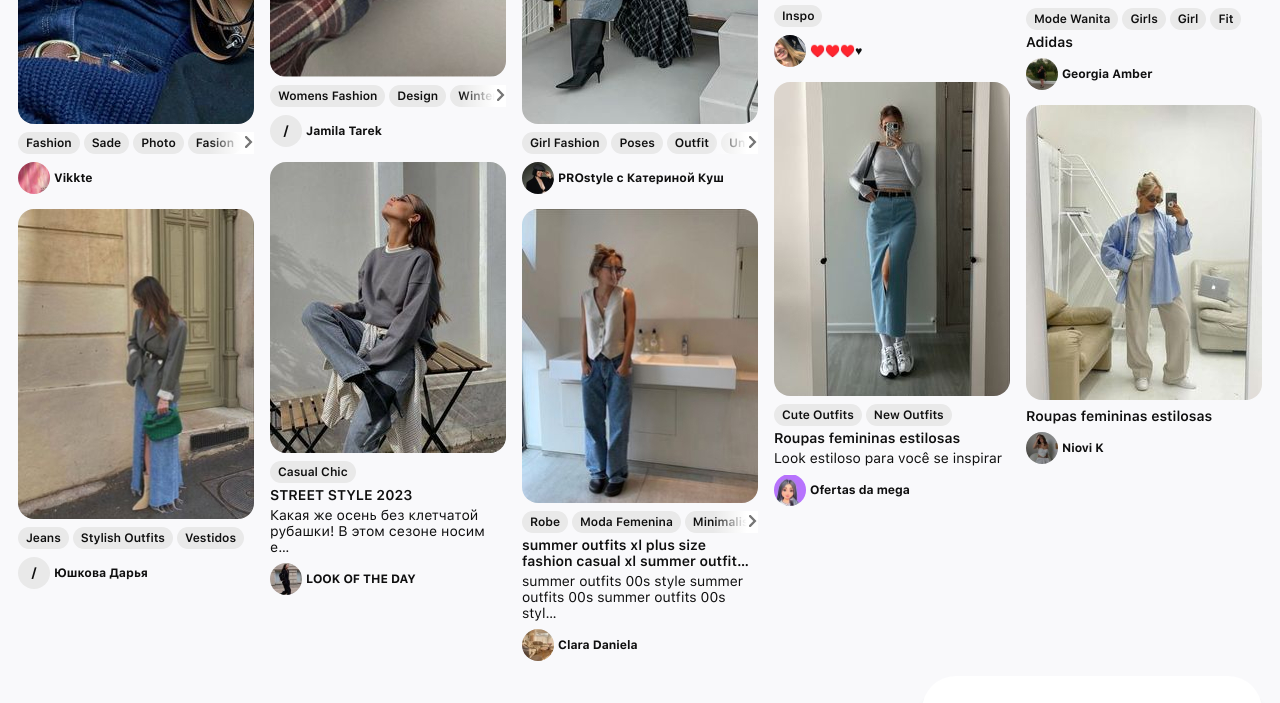
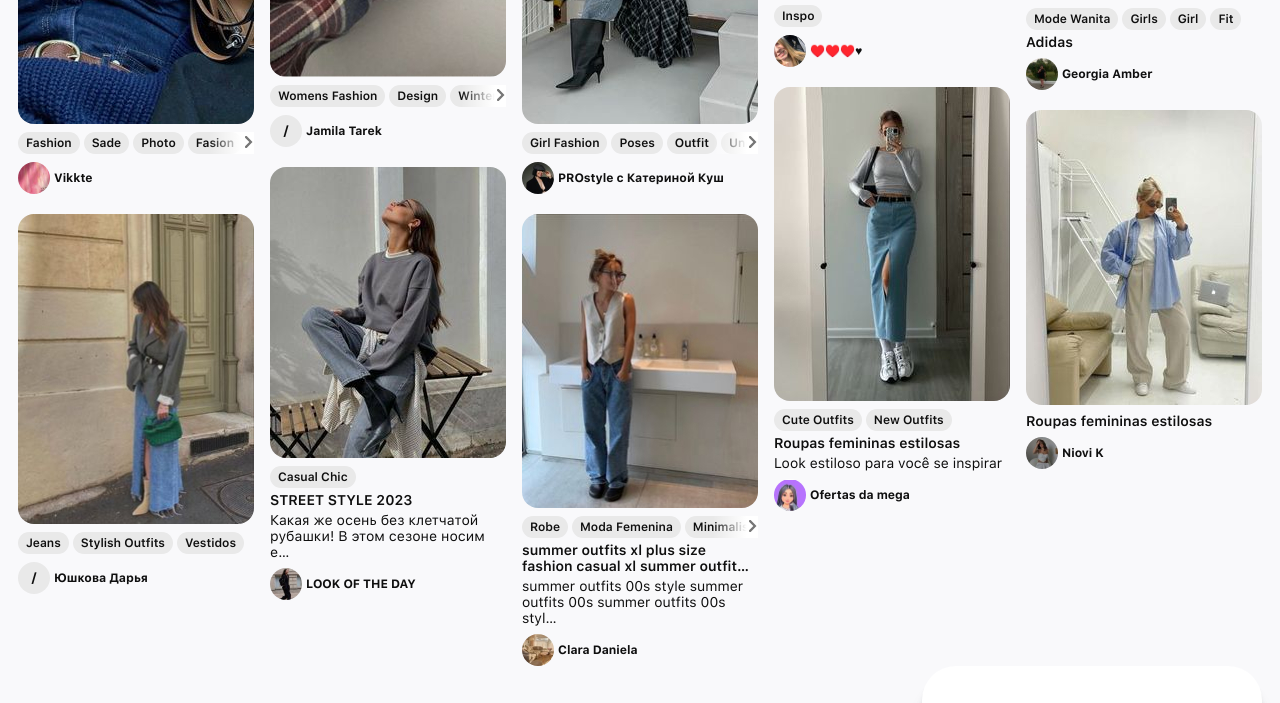
Before and after one commit to Andrey999K/Choise-old, a plain HTML site: page index.html in a window 1280 px wide. Shown: the part 1224-1927 px from the top of the page. Drawn offline with Linux system fonts and the light colour scheme.

Commit message:
fix: create self masonry grid

```diff
--- a/index.html
+++ b/index.html
@@ -179,8 +179,9 @@
           <p class="related__tab selected">Похожее</p>
           <p class="related__tab">С этим сочетается</p>
         </div>
-        <div class="related__grid grid" data-masonry='{ "itemSelector": ".grid-item", "columnWidth": 184, gutter: 8 }'>
+        <div class="related__grid grid">
           <div class="related__card grid-item related-card">
+            <div class="grid-item__container">
               <div class="related-card__images">
                 <div class="swiper-card swiper-card1">
                   <div class="swiper-wrapper">
@@ -217,7 +218,9 @@
                 </div>
               </div>
             </div>
+          </div>
           <div class="related__card grid-item related-card-other">
+            <div class="grid-item__container">
               <div class="related-card__images">
                 <div class="related-card-other__main-image">
                   <img src="./assets/img/card-images-1.jpg" alt="Чёрно-белое фото девушки">
@@ -252,7 +255,9 @@
                 </div>
               </div>
             </div>
+          </div>
           <div class="related__card grid-item related-card">
+            <div class="grid-item__container">
               <div class="related-card__images">
                 <div class="swiper-card swiper-card2">
                   <div class="swiper-wrapper">
@@ -289,7 +294,9 @@
                 </div>
               </div>
             </div>
+          </div>
           <div class="related__card grid-item related-card">
+            <div class="grid-item__container">
               <div class="related-card__images">
                 <div class="swiper-card swiper-card3">
                   <div class="swiper-wrapper">
@@ -326,7 +333,9 @@
                 </div>
               </div>
             </div>
+          </div>
           <div class="related__card grid-item related-card">
+            <div class="grid-item__container">
               <div class="related-card__images">
                 <div class="swiper-card swiper-card4">
                   <div class="swiper-wrapper">
@@ -359,6 +368,7 @@
                     <button class="related-card__likes-button">
                       <img src="./assets/img/like-card.svg" alt="like-card">
                     </button>
+                  </div>
                 </div>
               </div>
             </div>
@@ -475,6 +485,7 @@
         <h2 class="selection__title">Чойсы в подборке</h2>
         <div class="selection__grid grid-desktop">
           <div class="selection__card grid-item">
+            <div class="grid-item__container">
               <div class="selection__card-image">
                 <img src="./assets/img/selection-1.jpg" alt="selection">
               </div>
@@ -504,7 +515,9 @@
                 <span class="selection__card-user-nickname">Vikkte</span>
               </a>
             </div>
+          </div>
           <div class="selection__card grid-item">
+            <div class="grid-item__container">
               <div class="selection__card-image">
                 <img src="./assets/img/selection-2.jpg" alt="selection">
               </div>
@@ -531,7 +544,9 @@
                 <span class="selection__card-user-nickname">Jamila Tarek</span>
               </div>
             </div>
+          </div>
           <div class="selection__card grid-item">
+            <div class="grid-item__container">
               <div class="selection__card-image">
                 <img src="./assets/img/selection-3.jpg" alt="selection">
               </div>
@@ -561,7 +576,9 @@
                 <span class="selection__card-user-nickname">PROstyle с Катериной Куш</span>
               </div>
             </div>
+          </div>
           <div class="selection__card grid-item">
+            <div class="grid-item__container">
               <div class="selection__card-image">
                 <img src="./assets/img/selection-4.jpg" alt="selection">
               </div>
@@ -577,7 +594,9 @@
                 <span class="selection__card-user-nickname">️️♥️♥️♥️♥</span>
               </div>
             </div>
+          </div>
           <div class="selection__card grid-item">
+            <div class="grid-item__container">
               <div class="selection__card-image">
                 <img src="./assets/img/selection-5.jpg" alt="selection">
               </div>
@@ -603,7 +622,9 @@
                 <span class="selection__card-user-nickname">Georgia Amber</span>
               </a>
             </div>
+          </div>
           <div class="selection__card grid-item">
+            <div class="grid-item__container">
               <div class="selection__card-image">
                 <img src="./assets/img/selection-9.jpg" alt="selection">
               </div>
@@ -624,7 +645,9 @@
                 <span class="selection__card-user-nickname">Ofertas da mega</span>
               </a>
             </div>
+          </div>
           <div class="selection__card grid-item">
+            <div class="grid-item__container">
               <div class="selection__card-image">
                 <img src="./assets/img/selection-10.jpg" alt="selection">
               </div>
@@ -636,7 +659,9 @@
                 <span class="selection__card-user-nickname">Niovi K</span>
               </a>
             </div>
+          </div>
           <div class="selection__card grid-item">
+            <div class="grid-item__container">
               <div class="selection__card-image">
                 <img src="./assets/img/selection-7.jpg" alt="selection">
               </div>
@@ -654,7 +679,9 @@
                 <span class="selection__card-user-nickname">LOOK OF THE DAY</span>
               </a>
             </div>
+          </div>
           <div class="selection__card grid-item">
+            <div class="grid-item__container">
               <div class="selection__card-image">
                 <img src="./assets/img/selection-6.jpg" alt="selection">
               </div>
@@ -676,7 +703,9 @@
                 <span class="selection__card-user-nickname">Юшкова Дарья</span>
               </a>
             </div>
+          </div>
           <div class="selection__card grid-item">
+            <div class="grid-item__container">
               <div class="selection__card-image">
                 <img src="./assets/img/selection-8.jpg" alt="selection">
               </div>
@@ -707,6 +736,7 @@
             </div>
           </div>
         </div>
+      </div>
       <div class="join-qr">
         <div class="join-qr__avatar">
           <img src="./assets/img/avatar-qr.jpg" alt="avatar-qr">
@@ -721,7 +751,7 @@
   </div>
 
   <script src="./assets/libs/swiper-slider/swiper.min.js"></script>
-  <script src="./assets/libs/masonry-grid/masonry.pkgd.min.js"></script>
+<!--  <script src="./assets/libs/masonry-grid/masonry.pkgd.min.js"></script>-->
 
   <!-- Initialize SwiperMin -->
   <script>
--- a/main.js
+++ b/main.js
@@ -5,14 +5,14 @@ const popup = document.querySelector(".popup");
 const buttonNotNow = document.querySelector(".popup__button-not-now");
 
 const onPopupOpen = () => {
-  animationOn = true;
-  popupBg.classList.remove("hidden");
-  setTimeout(() => {
-    popupBg.classList.remove("hidden-popup");
-    popup.classList.remove("hide");
-  }, 1);
-  popupOpen = true;
-  setTimeout(() => animationOn = false, 1000);
+  // animationOn = true;
+  // popupBg.classList.remove("hidden");
+  // setTimeout(() => {
+  //   popupBg.classList.remove("hidden-popup");
+  //   popup.classList.remove("hide");
+  // }, 1);
+  // popupOpen = true;
+  // setTimeout(() => animationOn = false, 1000);
 };
 
 onPopupOpen();
@@ -38,52 +38,116 @@ buttonNotNow.addEventListener("click", () => {
   }
 });
 
+const findHighColumn = (heightColumns) => {
+  let high = heightColumns[0];
+  let numberColumn = 0;
+  for (let i = 1; i < heightColumns.length; i++) {
+    if (heightColumns[i] < high) {
+      high = heightColumns[i];
+      numberColumn = i
+    }
+  }
+  return { high, numberColumn };
+}
+
+const findLowColumn = (heightColumns) => {
+  let high = heightColumns[0];
+  for (let i = 1; i < heightColumns.length; i++) {
+    if (heightColumns[i] > high) {
+      high = heightColumns[i];
+    }
+  }
+  return high;
+}
+
+const masonryInit = (widthScreen) => {
+  let classGrid = "grid";
+  let columnWidth = 184.5;
+  let gap = 8;
+  let columnNumber = 2;
+  if (widthScreen >= 1280) {
+    classGrid = "grid-desktop";
+    columnWidth = 232;
+    gap = 20;
+    columnNumber = 5;
+  }
+  const gridItems = Array.from(document.querySelectorAll(`.${classGrid} .grid-item__container`));
+  let rowNumber = 0;
+  let heightColumns = [];
+  for (let i = 0; i < columnNumber; i++) {
+    heightColumns.push(gridItems[i].clientHeight);
+  }
+  for (let i = 1; i < gridItems.length; i++) {
+    rowNumber = Math.floor(i / columnNumber);
+    if (rowNumber === 0) {
+      gridItems[i].parentElement.style.top = "0px";
+      gridItems[i].parentElement.style.left = `${(columnWidth + gap) * (i % columnNumber)}px`;
+    } else {
+      const { high, numberColumn } = findHighColumn(heightColumns);
+      gridItems[i].parentElement.style.top = `${high + gap}px`;
+      gridItems[i].parentElement.style.left = `${(columnWidth + gap) * numberColumn}px`;
+      heightColumns[numberColumn] += gap + gridItems[i].clientHeight;
+    }
+    if (i === gridItems.length - 1) {
+      document.querySelector(`.${classGrid}`).style.height = `${findLowColumn(heightColumns)}px`;
+    }
+  }
+}
 
 // ИНИЦИАЛИЗАЦИЯ ПЛАВАЮЩЕЙ СЕТКИ
-document.addEventListener('DOMContentLoaded', function() {
-  const masonryInit = () => {
-    const grid = document.querySelector('.grid');
-    const containerWidth = grid.offsetWidth; // Получить ширину контейнера
-// Вычислить желаемую ширину столбца
-    const widthGrid =  (containerWidth - 8) / 2;
-    const masonry = new Masonry(grid, {
-      // options...
-      itemSelector: '.grid-item',
-      columnWidth: widthGrid,
-      gutter: 8,
-      transitionDuration: 0
-    });
+document.addEventListener('DOMContentLoaded', () => {
+  setTimeout(() => {
+    masonryInit(window.innerWidth);
+  }, 300);
+});
 
-    const gridDesktop = document.querySelector('.grid-desktop');
-    const containerWidthDesktop = gridDesktop.offsetWidth; // Получить ширину контейнера
-// Вычислить желаемую ширину столбца
-    const widthGridDesktop =  (containerWidthDesktop - 64) / 5;
-    const masonryDesktop = new Masonry(gridDesktop, {
-      // options...
-      itemSelector: '.grid-item',
-      columnWidth: widthGridDesktop,
-      gutter: 16,
-      transitionDuration: 0
-    });
-  };
+window.addEventListener('resize', () => {
+  masonryInit(window.innerWidth);
+});
 
-  masonryInit();
-
-  const images = document.querySelectorAll('.grid-item img');
-  let loadedImages = 0; // Счетчик загруженных изображений
-
-  function checkLoad() {
-    loadedImages++;
-
-    if (loadedImages === images.length) { // Проверка, все ли изображения загружены
-      // Выполнить желаемое действие после загрузки всех изображений
-      // console.log('Все изображения загружены!');
-      masonryInit();
-    }
-  }
-
-  images.forEach(image => {
-    console.log(image)
-    image.addEventListener('load', checkLoad);
-  });
-});
+  // console.log(gridItems)
+//   const masonryInit = () => {
+//     const grid = document.querySelector('.grid');
+//     const containerWidth = grid.offsetWidth; // Получить ширину контейнера
+// // Вычислить желаемую ширину столбца
+//     const widthGrid =  (containerWidth - 8) / 2;
+//     const masonry = new Masonry(grid, {
+//       // options...
+//       itemSelector: '.grid-item',
+//       columnWidth: widthGrid,
+//       gutter: 8,
+//       transitionDuration: 0
+//     });
+//
+//     const gridDesktop = document.querySelector('.grid-desktop');
+//     const containerWidthDesktop = gridDesktop.offsetWidth; // Получить ширину контейнера
+// // Вычислить желаемую ширину столбца
+//     const widthGridDesktop =  (containerWidthDesktop - 64) / 5;
+//     const masonryDesktop = new Masonry(gridDesktop, {
+//       // options...
+//       itemSelector: '.grid-item',
+//       columnWidth: widthGridDesktop,
+//       gutter: 16,
+//       transitionDuration: 0
+//     });
+//   };
+//
+//   masonryInit();
+//
+//   const images = document.querySelectorAll('.grid-item img');
+//   let loadedImages = 0; // Счетчик загруженных изображений
+//
+//   function checkLoad() {
+//     loadedImages++;
+//
+//     if (loadedImages === images.length) { // Проверка, все ли изображения загружены
+//       // Выполнить желаемое действие после загрузки всех изображений
+//       // console.log('Все изображения загружены!');
+//       masonryInit();
+//     }
+//   }
+//
+//   images.forEach(image => {
+//     console.log(image)
+//     image.addEventListener('load', checkLoad);
+//   });
--- a/styles.css
+++ b/styles.css
@@ -923,6 +923,10 @@ body {
   display: none;
 }
 
+.selection {
+  display: none;
+}
+
 @media (min-width: 1280px) {
 
   .header {
@@ -1180,6 +1184,7 @@ body {
   }
 
   .selection {
+    display: block;
     margin-bottom: 600px;
   }
 
@@ -1226,6 +1231,18 @@ body {
     color: var(--gray);
     font-size: 14px;
   }
+
+  .grid-desktop {
+    position: relative;
+  }
+}
+
+.grid {
+  position: relative;
+}
+
+.grid-item {
+  position: absolute;
 }
 
 .selection__card-avatar.no-avatar {
```
Lines whose indentation alone changed are shown as unchanged.
